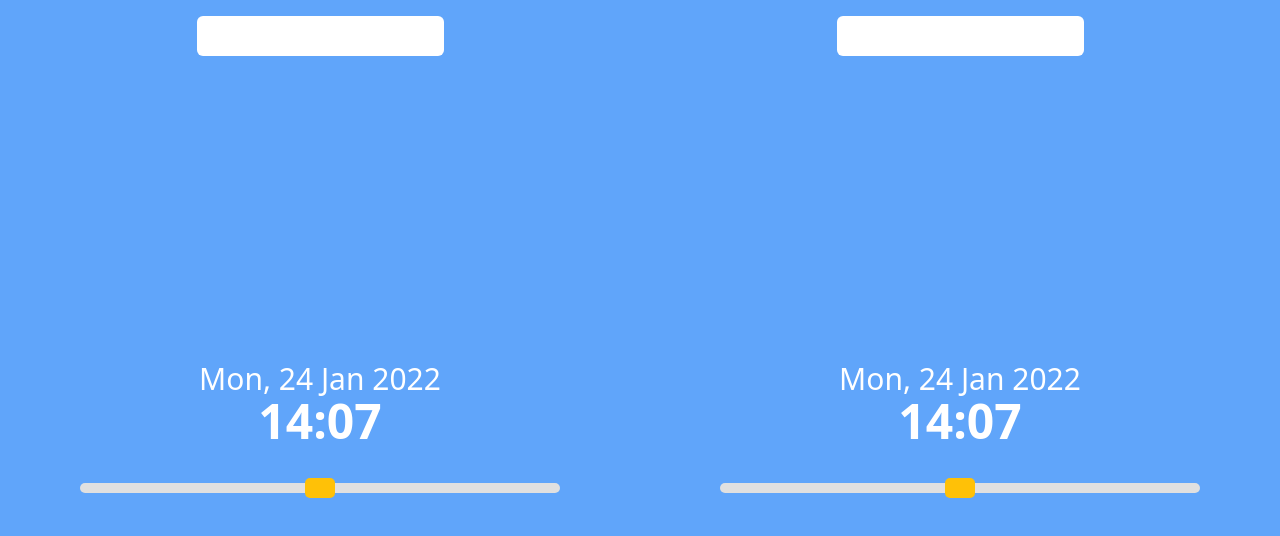
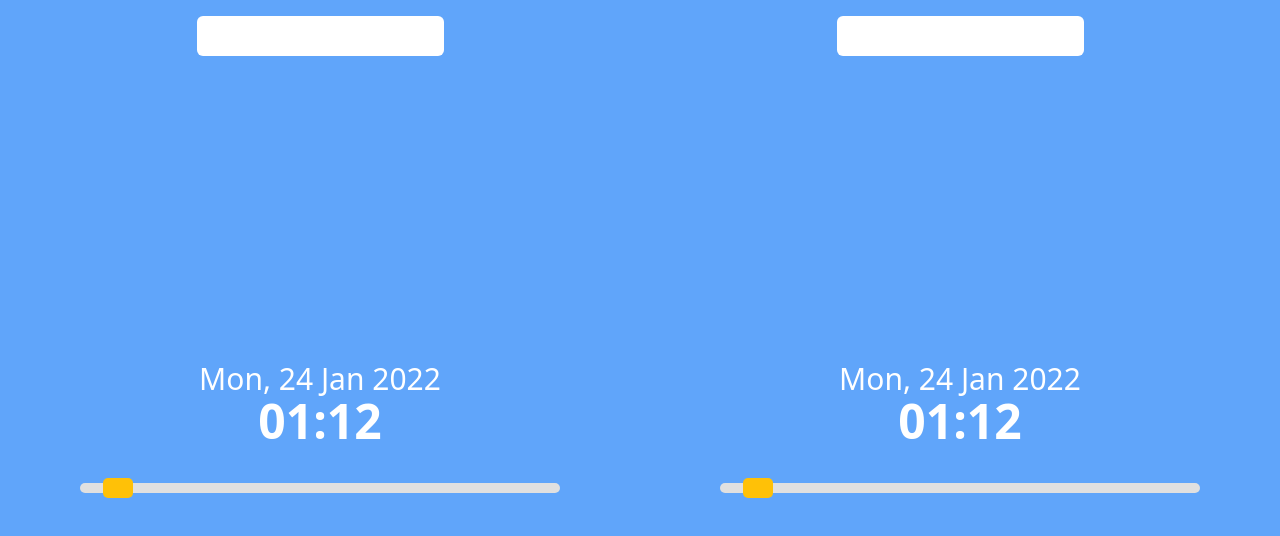
Before and after one commit to owenltm/timeConverter, a React (Create React App) app: page / in a window 1280 px wide. Shown: the top 536 px of the page. Built offline with nearby package versions, Linux system fonts and the light colour scheme.

Commit message:
time input finish

```diff
--- a/src/components/time_converter/TimeConverter.js
+++ b/src/components/time_converter/TimeConverter.js
@@ -2,10 +2,15 @@ import React from 'react';
 import TimeInput from './TimeInput';
 
 function TimeConverter(props) {
+
+  const handleChange = (timezone, value) => {
+    console.log(timezone, value);
+  }
+
   return (
     <div className='flex h-screen'>
-      <TimeInput />
-      <TimeInput />
+      <TimeInput handleChange={handleChange} />
+      <TimeInput handleChange={handleChange} />
     </div>
   );
 }
--- a/src/components/time_converter/TimeInput.js
+++ b/src/components/time_converter/TimeInput.js
@@ -1,11 +1,36 @@
-import React from 'react';
+import React, { useEffect, useState } from 'react';
 // import './TimeInput.css';
 
-function TimeInput(props) {
+function TimeInput({timeValue, handleChange}) {
+  const [value, setValue] = useState(50);
+  const [hourLbl, setHourLbl] = useState("12");
+  const [minLbl, setMinLbl] = useState("00");
+  const [timezone, setTimezone] = useState("");
+
+  useEffect(() => {
+    //convert slider to 24hrs value
+    const hour = value / 1000 * 24;
+    const minute = (value / 1000 * 1440) % 60;
+
+    setHourLbl(parseInt(hour) < 10 ? '0' + parseInt(hour) : parseInt(hour));
+    setMinLbl(parseInt(minute) < 10 ? '0' + parseInt(minute) : parseInt(minute));
+
+    handleChange(timezone, value);
+    //console.log(hour, minute, value);
+  }, [value])
+
+  const onZoneChange = (e) => {
+    setTimezone(e.target.value)
+  }
+
+  const onTimeChange = (e) => {
+    setValue(e.target.value);
+  }
+
   return (
     <div className='flex-1 flex flex-col bg-blue-400'>
       <div className='flex justify-center py-4'>
-        <input className='p-2 rounded-md text-center' type='text' />
+        <input className='p-2 rounded-md text-center' type='text' value={timezone} onChange={onZoneChange} />
       </div>
       <div className='flex-1 flex flex-col justify-evenly items-center text-white'>
         {/* <div className='bg-yellow-200 w-1/3 h-20'>
@@ -14,9 +39,9 @@ function TimeInput(props) {
         <div className='w-3/4'>
           <div className='text-center mb-5'>
             <h1 className='text-3xl'>Mon, 24 Jan 2022</h1>
-            <h2 className='text-5xl font-bold'>14:07</h2>
+            <h2 className='text-5xl font-bold'>{hourLbl}:{minLbl}</h2>
           </div>
-          <input type="range" min={0} max={100} className='text-red-100'/>
+          <input className='text-red-100' type='range' min={0} max={1000} value={value} onChange={onTimeChange}/>
         </div>
       </div>
     </div>
```
